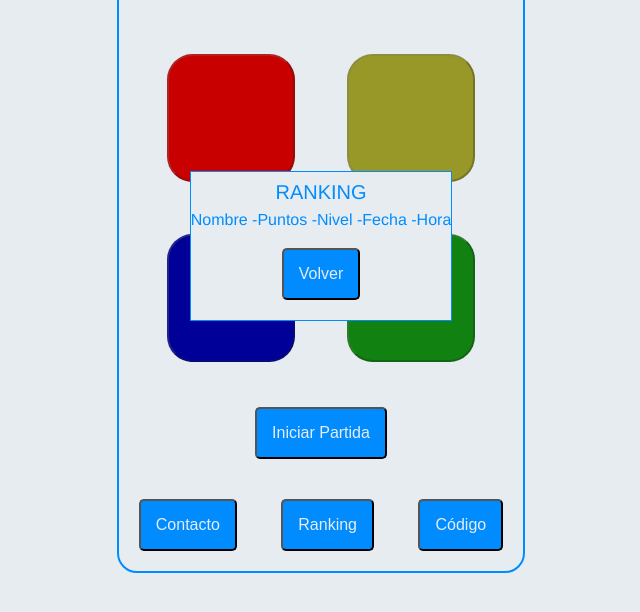
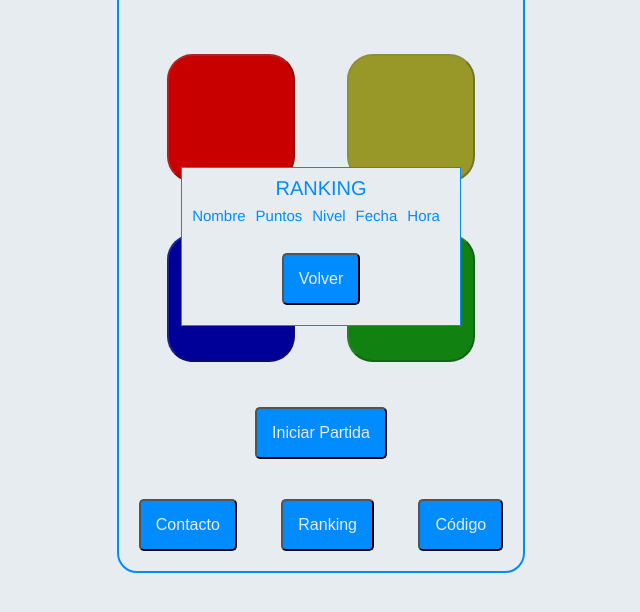
Before and after one commit to nicomicheletti/LPPA-2023-SIMON, a plain HTML site: page index.html in a window 1280 px wide. Both pictures are taken after a click on the button "Ranking". Shown: the part 154-766 px from the top of the page, without its empty margins (319-959 px from the left). Drawn offline with Linux system fonts and the light colour scheme.

Commit message:
ranking table styles + renaming th headers

```diff
--- a/css/modals.css
+++ b/css/modals.css
@@ -37,8 +37,21 @@
     display: block;
 }
 
-#resultsHeader {
-    justify-content: space-between;
+table {
+    padding-left: 10px;
+    padding-right: 10px;
+    border-collapse: separate;
+}
+
+th {
+    padding-bottom: 10px;
+    padding-right: 10px;
+    font-size: 15px;
+}
+
+td {
+    font-size: 15px;
+    padding-right: 10px;
 }
 
 .showModal {
--- a/index.html
+++ b/index.html
@@ -66,11 +66,11 @@
             <table>
                 <thead>
                     <tr id="resultsHeader">
-                        <th id="nameHeader">Nombre  - </th>
-                        <th id="scoreHeader">Puntos  - </th>
-                        <th id="levelHeader">Nivel  - </th>
-                        <th id="dateHeader">Fecha  - </th>
-                        <th id="hourHeader">Hora  </th>
+                        <th id="nameHeader">Nombre</th>
+                        <th id="scoreHeader">Puntos</th>
+                        <th id="levelHeader">Nivel</th>
+                        <th id="dateHeader">Fecha</th>
+                        <th id="hourHeader">Hora</th>
                     </tr>
                 </thead>
                 <tbody id="rankingResults"></tbody>
```
